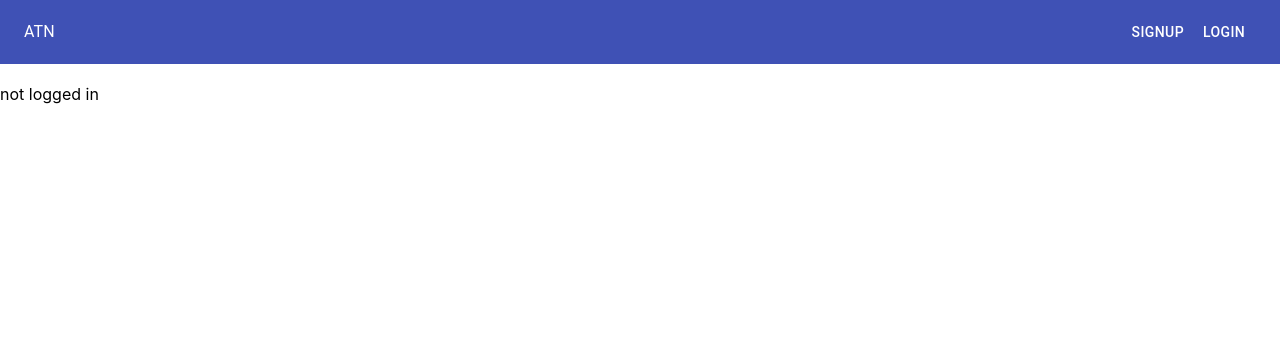
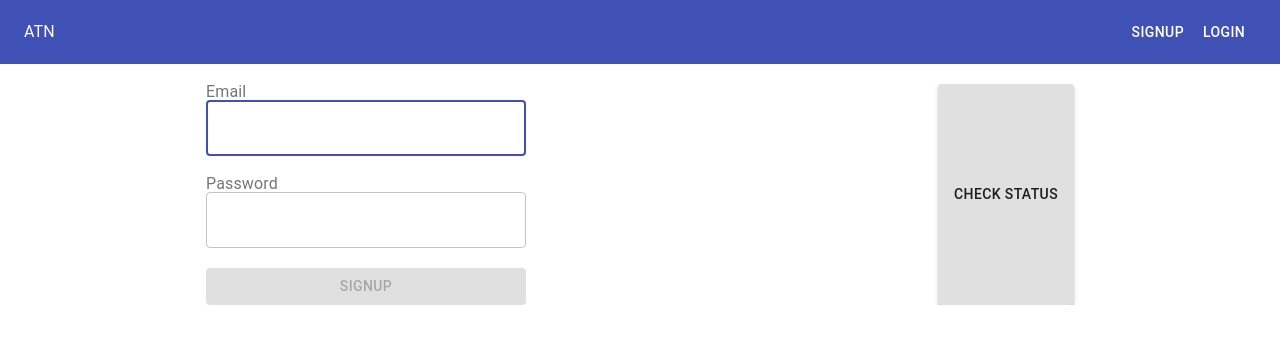
Before and after one commit to j33pan/notes-client, a React (Create React App) app: page /signup in a window 1280 px wide. Shown: the top 344 px of the page. Built offline with nearby package versions, Linux system fonts and the light colour scheme; what aws-amplify would draw is missing.

Commit message:
signup step 1 + button to check status

```diff
--- a/src/App.js
+++ b/src/App.js
@@ -2,14 +2,21 @@ import React from 'react';
 import NavBar from './components/NavBar';
 import Routes from './Routes';
 import { NotesContext } from './libs/contextLib';
+import { Button } from '@material-ui/core';
+import Auth from '@aws-amplify/auth';
 export default function App() {
   const [isauthenticated, setIsauthenticated] = React.useState(false);
 
+  const handleclick = () => {
+    Auth.currentSession()
+      .then((x) => console.log(x))
+      .catch((e) => alert(e.message));
+  };
+
   return (
     <div>
-      <NotesContext.Provider value={{isauthenticated, setIsauthenticated}}>
+      <NotesContext.Provider value={{ isauthenticated, setIsauthenticated }}>
         <NavBar />
-          {isauthenticated?'logged in':'not logged in'}
         <div
           style={{
             display: 'flex',
@@ -19,6 +26,9 @@ export default function App() {
           }}
         >
           <Routes />
+          <Button onClick={handleclick} variant='contained'>
+                Check Status
+          </Button>
         </div>
       </NotesContext.Provider>
     </div>
--- a/src/Routes.js
+++ b/src/Routes.js
@@ -2,11 +2,13 @@ import React from 'react';
 import { Route, Switch } from 'react-router-dom';
 import Home from './pages/Home';
 import Login from './pages/Login';
+import Signup from './pages/Signup';
 export default function Routes() {
   return (
     <Switch>
       <Route component={Home} path='/' exact />
       <Route component={Login} path='/login' />
+      <Route component={Signup} path='/signup' />
     </Switch>
   );
 }
--- a/src/components/NavBar.js
+++ b/src/components/NavBar.js
@@ -29,7 +29,12 @@ export default function NavBar() {
             </>
           ) : (
             <>
-              <Button style={{ color: 'inherit' }}>Signup</Button>
+              <Button
+                onClick={() => handlelink('/signup')}
+                style={{ color: 'inherit' }}
+              >
+                Signup
+              </Button>
               <Button
                 style={{ color: 'inherit' }}
                 onClick={() => handlelink('/login')}
--- /dev/null
+++ b/src/pages/Signup.js
@@ -0,0 +1,68 @@
+import Auth from '@aws-amplify/auth';
+import { Button, FormGroup, FormLabel, TextField } from '@material-ui/core';
+import React from 'react';
+import { useNotesContext } from '../libs/contextLib';
+
+export default function Signup() {
+  // const { setIsauthenticated } = useNotesContext();
+  const [email, setemail] = React.useState('');
+  const [pwd, setpwd] = React.useState('');
+
+  const handleemail = (e) => setemail(e.target.value);
+  const handlepwd = (e) => setpwd(e.target.value);
+
+  const validateform = () => {
+    return email.length > 0 && pwd.length > 0;
+  };
+
+  const handlesubmit = async (e) => {
+    e.preventDefault();
+    try {
+      const newuser = await Auth.signUp({ username: email, password: pwd });
+      console.log(newuser);
+    } catch (error) {
+      alert(error.message);
+    }
+  };
+
+  return (
+    <div>
+      <form
+        onSubmit={handlesubmit}
+        noValidate
+        style={{ width: '40vh', minWidth: 300 }}
+      >
+        <FormGroup>
+          <FormLabel>Email</FormLabel>
+          <TextField
+            type='email'
+            value={email}
+            onChange={handleemail}
+            autoFocus
+            variant='outlined'
+          />
+        </FormGroup>
+        <br />
+        <FormGroup>
+          <FormLabel>Password</FormLabel>
+          <TextField
+            type='password'
+            value={pwd}
+            onChange={handlepwd}
+            variant='outlined'
+          />
+        </FormGroup>
+        <br />
+        <Button
+          type='submit'
+          disabled={!validateform()}
+          variant='contained'
+          color='primary'
+          fullWidth
+        >
+          Signup
+        </Button>
+      </form>
+    </div>
+  );
+}
```
Lines whose indentation alone changed are shown as unchanged.
